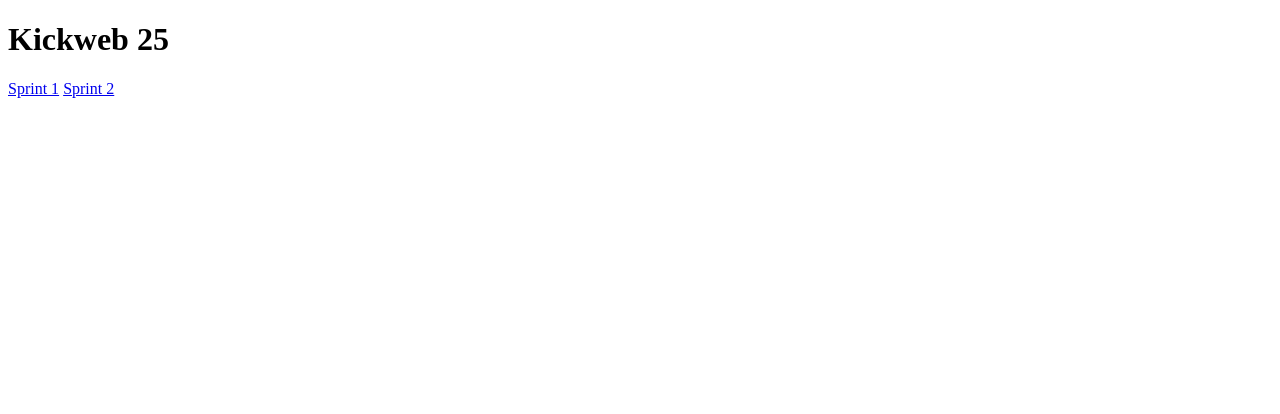
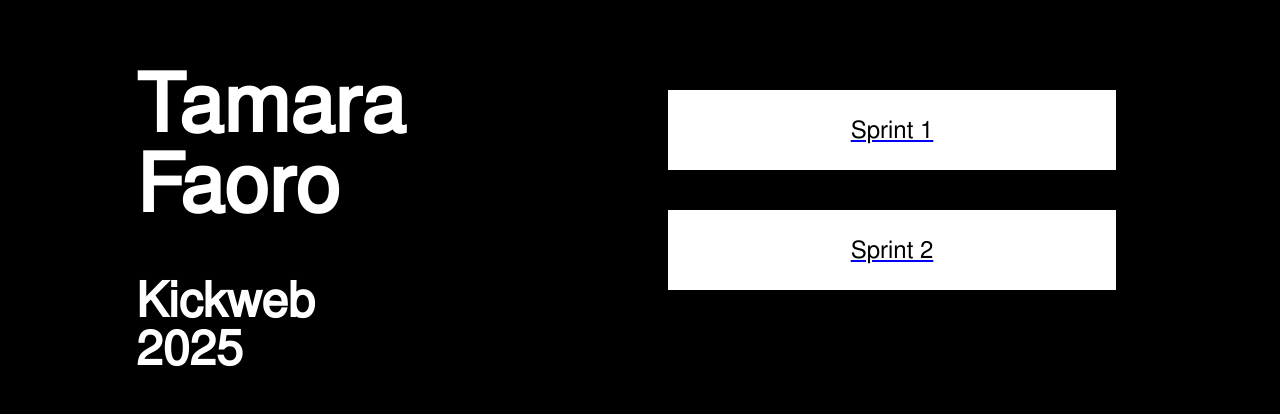
Before and after one commit to Tama-fao/FS25-KICKWEB, a plain HTML site: page index.html in a window 1280 px wide. Drawn offline with Linux system fonts and the light colour scheme.

Commit message:
changes to index

```diff
--- /dev/null
+++ b/index-style.css
@@ -0,0 +1,65 @@
+
+@font-face {
+font-family: 'Hani';
+src: url(/Hani/Hani.woff2) format("woff2");
+}
+
+* {
+    font-family: 'Hani', sans-serif;
+}
+
+h1{
+    font-size: 5rem;
+
+    line-height: 5rem;
+    color: white;
+
+}
+
+h2{
+    font-size: 3rem;
+
+    line-height: 3rem;
+    color: white;
+
+}
+
+
+
+
+body {
+    background-color: black;
+    display: grid;
+    grid-template-columns: repeat(2, 1fr);
+    grid-template-rows: 1fr;
+    grid-column-gap: 0px;
+    grid-row-gap: 0px;
+    padding-left: 10vw;
+    padding-right: 10vw;
+}
+
+.project {
+    grid-area: 1 / 2 / 2 / 3;
+    display: flex;
+    flex-direction: column;
+    align-items: center;
+    justify-content: center;
+
+    min-height: 10vh;
+}
+
+
+.content {
+    width: 35vw;
+    height: 10vh;
+    background: white;
+    display: flex;
+    align-items: center;
+    justify-content: center;
+    text-align: center;
+    font-size: 24px;
+    transition: 0.3s ease-in-out;
+    color: black;
+   margin-bottom: 5vh;
+
+}
--- a/index.html
+++ b/index.html
@@ -3,13 +3,29 @@
 <head>
     <meta charset="UTF-8">
     <meta name="viewport" content="width=device-width, initial-scale=1.0">
-    <title>Indek Kickweb</title>
+    <title> Kickweb</title>
+    <link rel="stylesheet" href="index-style.css">
 </head>
+
 <body>
-    <h1>Kickweb 25</h1>
+    <div class="title">
+    <h1>Tamara <br> Faoro </h1>
+    <h2>Kickweb <br> 2025</h2>
+</div>
 
-    <a href="https://tama-fao.github.io/FS25-KICKWEB/Sprint_1/test-plakat.html"> Sprint 1</a>
+    <div class="project">
+    <a href="Sprint_1/test-plakat.html">
+        <div class="content">
+            Sprint 1
+            </div>
+        </a>
 
-    <a href="https://tama-fao.github.io/FS25-KICKWEB/test-plakat-tag6-2.html"> Sprint 2</a>
+    <a href="test-plakat-tag6-2.html">
+        <div class="content">
+            Sprint 2
+        </div>
+    </a>
+
+</div>
 </body>
 </html>
```
